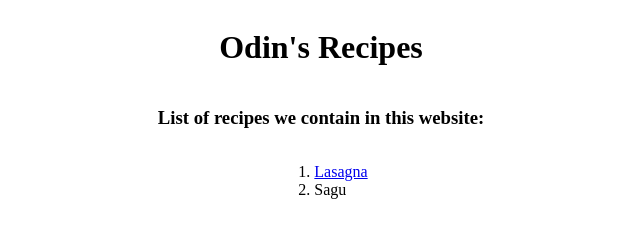
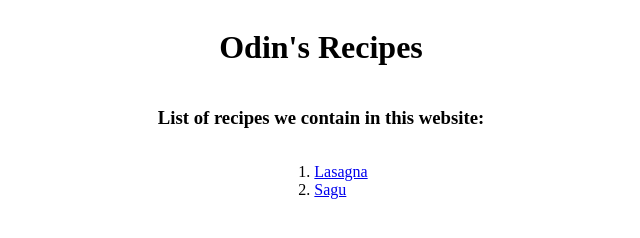
Before and after one commit to fechadev/top-recipes, a plain HTML site: page index.html in a window 1280 px wide. Shown: the full height of the page, 319-959 px from the left. Drawn offline with Linux system fonts and the light colour scheme.

Commit message:
Small fix Added a link to new recipe's web page

```diff
--- a/index.html
+++ b/index.html
@@ -11,7 +11,7 @@
     <h3>List of recipes we contain in this website:</h3>
     <ol>
         <li><a href="../top-recipes/recipes/lasagna.html">Lasagna</a></li>
-        <li><a href=""></a>Sagu</li>
+        <li><a href="../top-recipes/recipes/sagu.html">Sagu</a></li>
     </ol>
     </div>
 </body>
```
